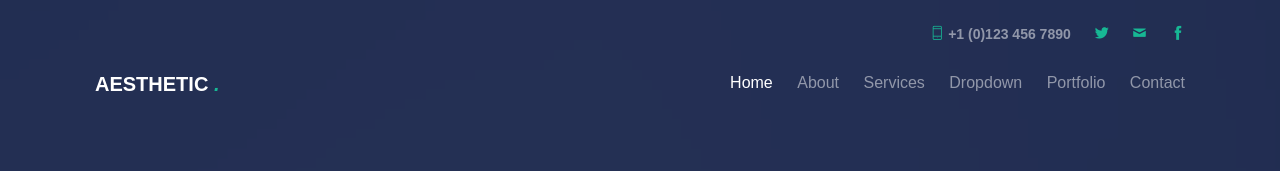
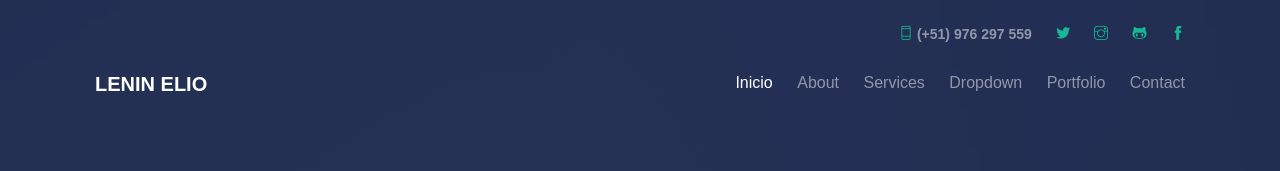
Before and after one commit to LeninElio/personalwebsite, a plain HTML site: page index.html in a window 1280 px wide. Shown: the top 171 px of the page. Drawn offline with Linux system fonts and the light colour scheme; files whose address does not match are found by name.

Commit message:
Cambios en el Index
primeros cambios de la plantilla

```diff
--- a/index.html
+++ b/index.html
@@ -1,14 +1,10 @@
 <!DOCTYPE HTML>
-<!--
-	Aesthetic by gettemplates.co
-	Twitter: http://twitter.com/gettemplateco
-	URL: http://gettemplates.co
--->
+
 <html>
 	<head>
 	<meta charset="utf-8">
 	<meta http-equiv="X-UA-Compatible" content="IE=edge">
-	<title>Aesthetic &mdash; Free Website Template, Free HTML5 Template by gettemplates.co</title>
+	<title>Lenin Elio</title>
 	<meta name="viewport" content="width=device-width, initial-scale=1">
 	<meta name="description" content="Free HTML5 Website Template by gettemplates.co" />
 	<meta name="keywords" content="free website templates, free html5, free template, free bootstrap, free website template, html5, css3, mobile first, responsive" />
@@ -59,25 +55,27 @@
 	<div class="gtco-loader"></div>
 
 	<div id="page">
+
 	<nav class="gtco-nav" role="navigation">
 		<div class="gtco-container">
 			<div class="row">
 				<div class="col-md-12 text-right gtco-contact">
 					<ul class="">
-						<li><a href="#"><i class="ti-mobile"></i> +1 (0)123 456 7890 </a></li>
-						<li><a href="http://twitter.com/gettemplatesco"><i class="ti-twitter-alt"></i> </a></li>
-						<li><a href="#"><i class="icon-mail2"></i></a></li>
-						<li><a href="#"><i class="ti-facebook"></i></a></li>
+						<li><a href="#"><i class="ti-mobile"></i> (+51) 976 297 559</a></li>
+						<li><a href="http://twitter.com/leninelio" target="_blank"><i class="ti-twitter-alt"></i> </a></li>
+						<li><a href="http://instagram.com/leninelio" target="_blank"><i class="ti-instagram"></i></a></li>
+						<li><a href="https://github.com/leninelio" target="_blank"><i class="ti-github"></i></a></li>
+						<li><a href="http://facebook.com/leninelio" target="_blank"><i class="ti-facebook"></i></a></li>
 					</ul>
 				</div>
 			</div>
 			<div class="row">
 				<div class="col-sm-4 col-xs-12">
-					<div id="gtco-logo"><a href="index.html">Aesthetic <em>.</em></a></div>
+					<div id="gtco-logo"><a href="index.html">Lenin Elio<em></em></a></div>
 				</div>
 				<div class="col-xs-8 text-right menu-1">
 					<ul>
-						<li class="active"><a href="index.html">Home</a></li>
+						<li class="active"><a href="index.html">Inicio</a></li>
 						<li><a href="about.html">About</a></li>
 						<li class="has-dropdown">
 							<a href="services.html">Services</a>
@@ -102,7 +100,6 @@
 					</ul>
 				</div>
 			</div>
-
 		</div>
 	</nav>
 
```
Also changed, not shown: 1 other file.
